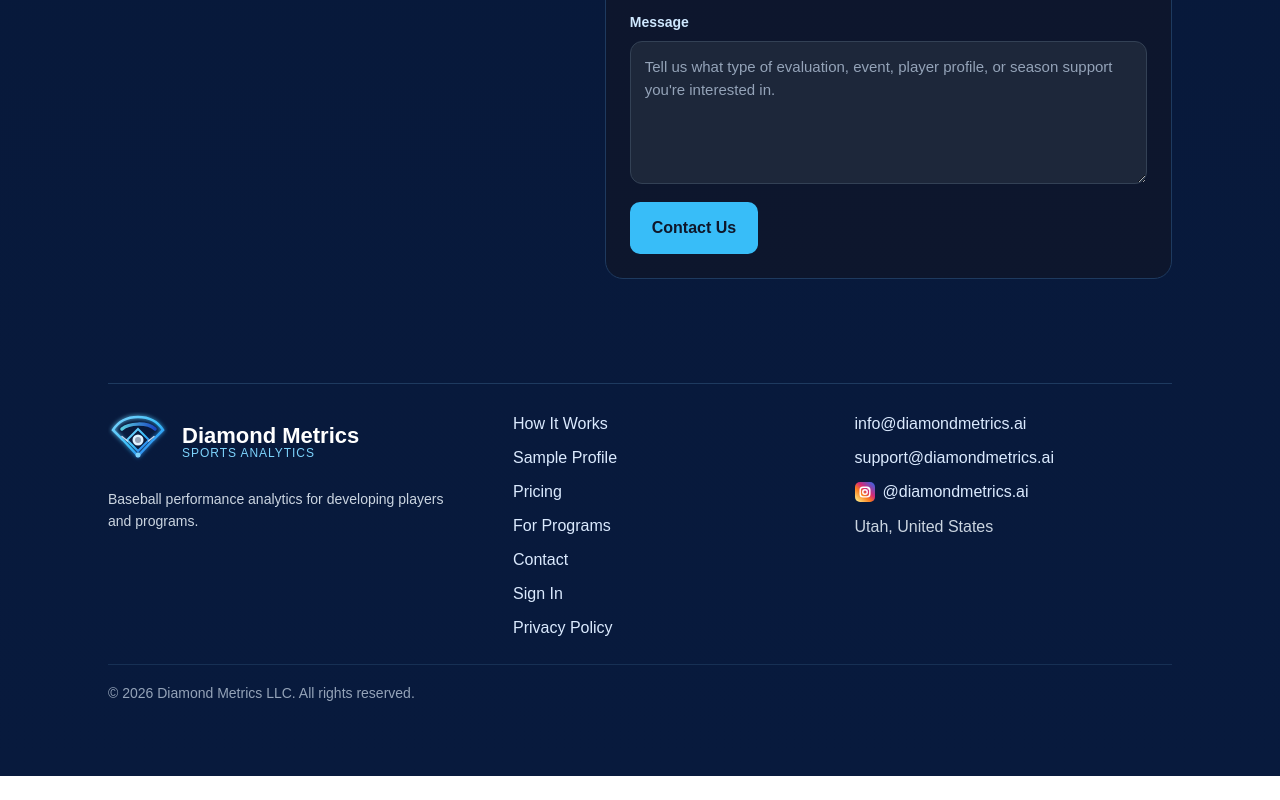
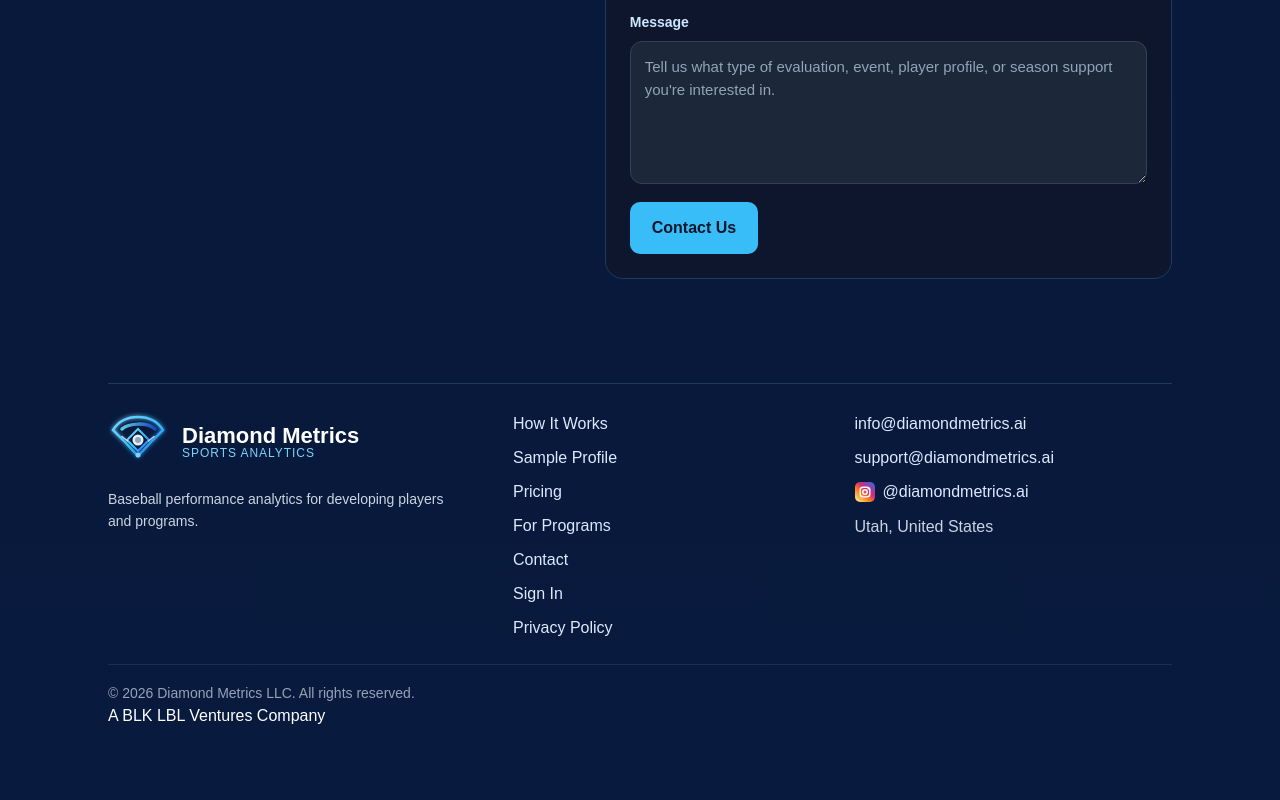
Before and after one commit to stoddow313/Diamond-Metrics-Website, a React (Vite) app: page / in a window 1280 px wide. Shown: the part 5851-6651 px from the top of the page. Before the commit the page ends 6627 px from the top, so only its background shows below. Built offline with nearby package versions, Linux system fonts and the light colour scheme; no server answers.

Commit message:
Updated footer

```diff
--- a/src/components/Footer.jsx
+++ b/src/components/Footer.jsx
@@ -41,7 +41,10 @@ function Footer() {
           <p>Utah, United States</p>
         </div>
       </div>
-      <div className="footer-bottom"><p>© 2026 Diamond Metrics LLC. All rights reserved.</p></div>
+      <div className="footer-bottom">
+        <p>© 2026 Diamond Metrics LLC. All rights reserved.</p>
+        <a className="footer-parent-company" href="https://blklbl.ventures" target="_blank" rel="noopener noreferrer">A BLK LBL Ventures Company</a>
+      </div>
     </footer>
   );
 }
```
